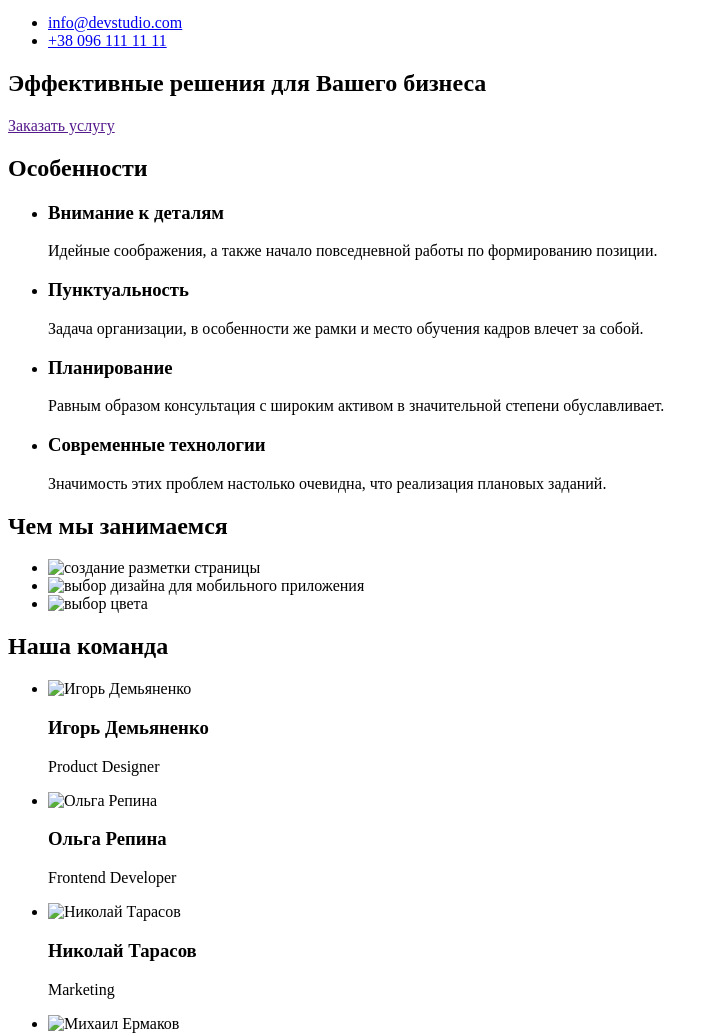
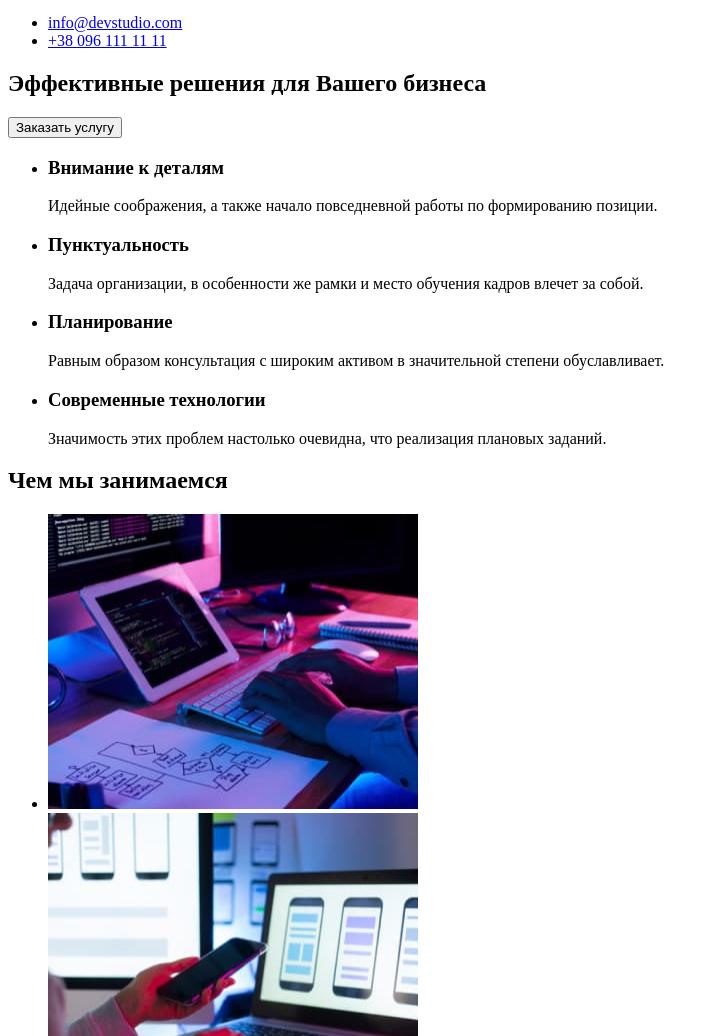
Before and after one commit to SulviY/goit-markup-hw-01, a plain HTML site: page index.html in a window 1280 px wide. Shown: the part 98-1134 px from the top of the page, without its empty margins (0-719 px from the left). Drawn offline with Linux system fonts and the light colour scheme.

Commit message:
final index.html

```diff
--- a/index.html
+++ b/index.html
@@ -4,7 +4,7 @@
     <meta charset="UTF-8">
     <meta http-equiv="X-UA-Compatible" content="IE=edge">
     <meta name="viewport" content="width=device-width, initial-scale=1.0">
-    <title>Студия</title>
+    <title>WebStudio</title>
 </head>
 <body>
     <!--шапка страницы-->
@@ -41,14 +41,12 @@
         <!-- заголовок страницы -->
         <section>
             <h1>Эффективные решения для Вашего бизнеса</h1>
-
-            <!-- если следующий элемент открывает новую страницу -->
-            <a href="">Заказать услугу</a>
+            <button type="button" >Заказать услугу</button>
         </section>
 
         <!--особенности-->
         <section>
-            <h2>Особенности</h2>
+            <h2 hidden>Особенности</h2>
             <ul>
                 <li>
                     <h3>Внимание к деталям</h3>
@@ -74,13 +72,13 @@
             <h2>Чем мы занимаемся</h2>
             <ul>
                 <li>
-                    <img src="" alt="создание разметки страницы" width="370" height="294">
+                    <img src="./images/what_we_are_doing/html.jpg" alt="создание разметки страницы" width="370" height="295">
                 </li>
                 <li>
-                    <img src="" alt="выбор дизайна для мобильного приложения" width="370" height="294">
+                    <img src="./images/what_we_are_doing/design.jpg" alt="выбор дизайна для мобильного приложения" width="370" height="295">
                 </li>
                 <li>
-                    <img src="" alt="выбор цвета" width="370" height="294">
+                    <img src="./images/what_we_are_doing/colors.jpg" alt="выбор цвета" width="370" height="295">
                 </li>
             </ul>
         </section>
@@ -90,22 +88,22 @@
             <h2>Наша команда</h2>
             <ul>
                 <li>
-                    <img src="" alt="Игорь Демьяненко">
+                    <img src="./images/our_team/product_designer.jpg" alt="Игорь Демьяненко" width="270" height="260">
                     <h3>Игорь Демьяненко</h3>
                     <p lang="en">Product Designer</p>
                 </li>
                 <li>
-                    <img src="" alt="Ольга Репина">
+                    <img src="./images/our_team/frontend_developer.jpg" alt="Ольга Репина" width="270" height="260">
                     <h3>Ольга Репина</h3>
                     <p lang="en">Frontend Developer</p>
                 </li>
                 <li>
-                    <img src="" alt="Николай Тарасов">
+                    <img src="./images/our_team/marketing.jpg" alt="Николай Тарасов" width="270" height="260">
                     <h3>Николай Тарасов</h3>
                     <p lang="en">Marketing</p>
                 </li>
                 <li>
-                    <img src="" alt="Михаил Ермаков">
+                    <img src="./images/our_team/ui_designer.jpg" alt="Михаил Ермаков" width="270" height="260">
                     <h3>Михаил Ермаков</h3>
                     <p lang="en">UI Designer</p>
                 </li>
```
